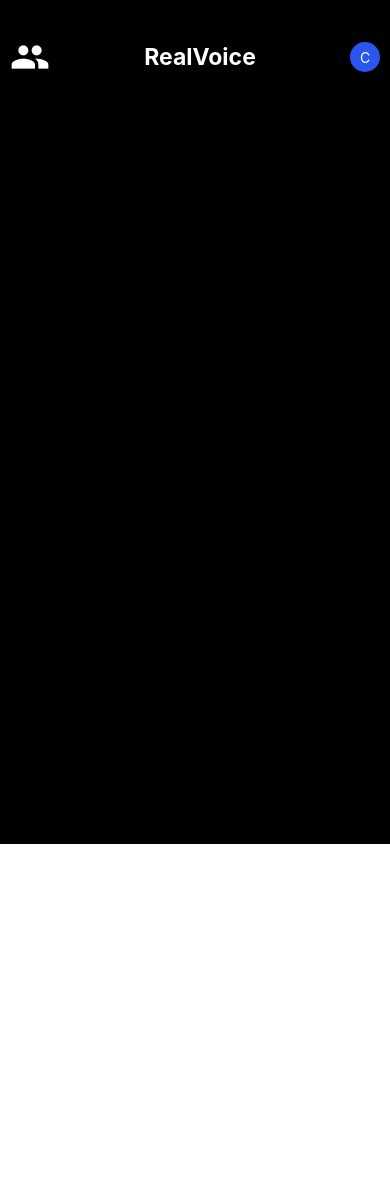
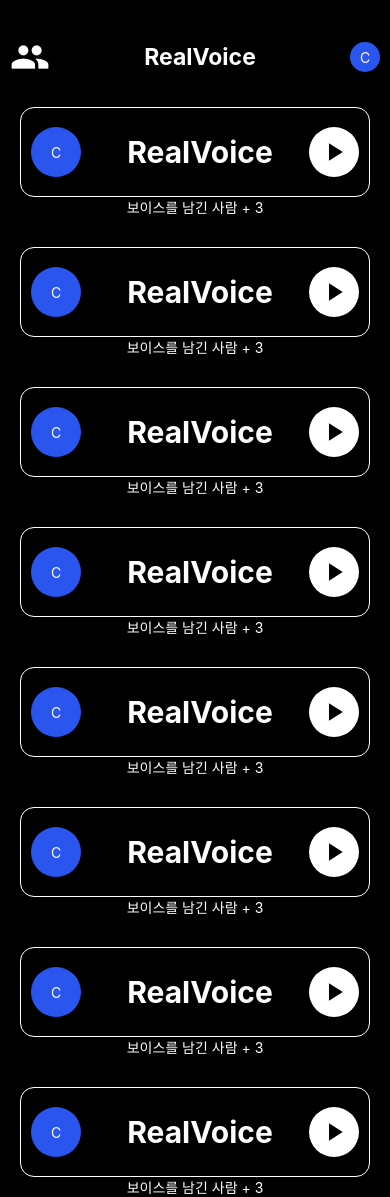
Before and after one commit to dudcks5477/RealVoice, a React Native app: screen /UploadMain in a window 390 px wide. Before the commit the page ends 844 px from the top, so only its background shows below. Built offline with nearby package versions, Linux system fonts and the light colour scheme.

Commit message:
Should find how design about Comment other users

```diff
--- a/src/screens/UploadMainScreen.js
+++ b/src/screens/UploadMainScreen.js
@@ -1,15 +1,18 @@
-import React from 'react';
-import {View, Text, TouchableOpacity, Image} from 'react-native';
+import React, {useEffect, useState} from 'react';
+import {View, Text, TouchableOpacity, ScrollView} from 'react-native';
 import Icon from 'react-native-vector-icons/MaterialIcons';
 import {useNavigation} from '@react-navigation/native';
 
 import Common from '../styles/common';
 import mainScreenStyle from '../styles/mainScreenStyle';
+import uploadMainScreenStyle from '../styles/uploadMainScreenStyle';
 
 const UploadMainScreen = () => {
   const userName = 'Chan';
   const firstLetter = userName.charAt(0).toUpperCase();
   const navigation = useNavigation();
+
+  const [isPlaying, setIsPlaying] = useState(false);
 
   const handleAddFriends = () => {
     navigation.navigate('AddFriends');
@@ -18,6 +21,20 @@ const UploadMainScreen = () => {
   const handleProfile = () => {
     navigation.navigate('Profile');
   };
+
+  const togglePlayPause = () => {
+    setIsPlaying(!isPlaying);
+  };
+
+  useEffect(() => {
+    if (isPlaying) {
+      const timer = setTimeout(() => {
+        setIsPlaying(false);
+      }, 3000);
+
+      return () => clearTimeout(timer);
+    }
+  }, [isPlaying]);
 
   return (
     <View style={Common.container}>
@@ -38,6 +55,176 @@ const UploadMainScreen = () => {
           </View>
         </TouchableOpacity>
       </View>
+      <ScrollView style={{flex: 1}}>
+        <View style={uploadMainScreenStyle.uploadedContainer}>
+          <View style={uploadMainScreenStyle.voiceContainer}>
+            <TouchableOpacity
+              style={mainScreenStyle.buttonContainer}
+              onPress={handleProfile}>
+              <View style={uploadMainScreenStyle.circle}>
+                <Text style={uploadMainScreenStyle.button}>{firstLetter}</Text>
+              </View>
+            </TouchableOpacity>
+            <Text style={uploadMainScreenStyle.userName}>RealVoice</Text>
+            <TouchableOpacity
+              style={uploadMainScreenStyle.timerBtn}
+              onPress={togglePlayPause}>
+              <Icon
+                name={isPlaying ? 'pause' : 'play-arrow'}
+                style={uploadMainScreenStyle.icon}
+              />
+            </TouchableOpacity>
+          </View>
+          <Text style={{color: '#fff'}}>보이스를 남긴 사람 + 3</Text>
+        </View>
+        <View style={uploadMainScreenStyle.uploadedContainer}>
+          <View style={uploadMainScreenStyle.voiceContainer}>
+            <TouchableOpacity
+              style={mainScreenStyle.buttonContainer}
+              onPress={handleProfile}>
+              <View style={uploadMainScreenStyle.circle}>
+                <Text style={uploadMainScreenStyle.button}>{firstLetter}</Text>
+              </View>
+            </TouchableOpacity>
+            <Text style={uploadMainScreenStyle.userName}>RealVoice</Text>
+            <TouchableOpacity
+              style={uploadMainScreenStyle.timerBtn}
+              onPress={togglePlayPause}>
+              <Icon
+                name={isPlaying ? 'pause' : 'play-arrow'}
+                style={uploadMainScreenStyle.icon}
+              />
+            </TouchableOpacity>
+          </View>
+          <Text style={{color: '#fff'}}>보이스를 남긴 사람 + 3</Text>
+        </View>
+        <View style={uploadMainScreenStyle.uploadedContainer}>
+          <View style={uploadMainScreenStyle.voiceContainer}>
+            <TouchableOpacity
+              style={mainScreenStyle.buttonContainer}
+              onPress={handleProfile}>
+              <View style={uploadMainScreenStyle.circle}>
+                <Text style={uploadMainScreenStyle.button}>{firstLetter}</Text>
+              </View>
+            </TouchableOpacity>
+            <Text style={uploadMainScreenStyle.userName}>RealVoice</Text>
+            <TouchableOpacity
+              style={uploadMainScreenStyle.timerBtn}
+              onPress={togglePlayPause}>
+              <Icon
+                name={isPlaying ? 'pause' : 'play-arrow'}
+                style={uploadMainScreenStyle.icon}
+              />
+            </TouchableOpacity>
+          </View>
+          <Text style={{color: '#fff'}}>보이스를 남긴 사람 + 3</Text>
+        </View>
+        <View style={uploadMainScreenStyle.uploadedContainer}>
+          <View style={uploadMainScreenStyle.voiceContainer}>
+            <TouchableOpacity
+              style={mainScreenStyle.buttonContainer}
+              onPress={handleProfile}>
+              <View style={uploadMainScreenStyle.circle}>
+                <Text style={uploadMainScreenStyle.button}>{firstLetter}</Text>
+              </View>
+            </TouchableOpacity>
+            <Text style={uploadMainScreenStyle.userName}>RealVoice</Text>
+            <TouchableOpacity
+              style={uploadMainScreenStyle.timerBtn}
+              onPress={togglePlayPause}>
+              <Icon
+                name={isPlaying ? 'pause' : 'play-arrow'}
+                style={uploadMainScreenStyle.icon}
+              />
+            </TouchableOpacity>
+          </View>
+          <Text style={{color: '#fff'}}>보이스를 남긴 사람 + 3</Text>
+        </View>
+        <View style={uploadMainScreenStyle.uploadedContainer}>
+          <View style={uploadMainScreenStyle.voiceContainer}>
+            <TouchableOpacity
+              style={mainScreenStyle.buttonContainer}
+              onPress={handleProfile}>
+              <View style={uploadMainScreenStyle.circle}>
+                <Text style={uploadMainScreenStyle.button}>{firstLetter}</Text>
+              </View>
+            </TouchableOpacity>
+            <Text style={uploadMainScreenStyle.userName}>RealVoice</Text>
+            <TouchableOpacity
+              style={uploadMainScreenStyle.timerBtn}
+              onPress={togglePlayPause}>
+              <Icon
+                name={isPlaying ? 'pause' : 'play-arrow'}
+                style={uploadMainScreenStyle.icon}
+              />
+            </TouchableOpacity>
+          </View>
+          <Text style={{color: '#fff'}}>보이스를 남긴 사람 + 3</Text>
+        </View>
+        <View style={uploadMainScreenStyle.uploadedContainer}>
+          <View style={uploadMainScreenStyle.voiceContainer}>
+            <TouchableOpacity
+              style={mainScreenStyle.buttonContainer}
+              onPress={handleProfile}>
+              <View style={uploadMainScreenStyle.circle}>
+                <Text style={uploadMainScreenStyle.button}>{firstLetter}</Text>
+              </View>
+            </TouchableOpacity>
+            <Text style={uploadMainScreenStyle.userName}>RealVoice</Text>
+            <TouchableOpacity
+              style={uploadMainScreenStyle.timerBtn}
+              onPress={togglePlayPause}>
+              <Icon
+                name={isPlaying ? 'pause' : 'play-arrow'}
+                style={uploadMainScreenStyle.icon}
+              />
+            </TouchableOpacity>
+          </View>
+          <Text style={{color: '#fff'}}>보이스를 남긴 사람 + 3</Text>
+        </View>
+        <View style={uploadMainScreenStyle.uploadedContainer}>
+          <View style={uploadMainScreenStyle.voiceContainer}>
+            <TouchableOpacity
+              style={mainScreenStyle.buttonContainer}
+              onPress={handleProfile}>
+              <View style={uploadMainScreenStyle.circle}>
+                <Text style={uploadMainScreenStyle.button}>{firstLetter}</Text>
+              </View>
+            </TouchableOpacity>
+            <Text style={uploadMainScreenStyle.userName}>RealVoice</Text>
+            <TouchableOpacity
+              style={uploadMainScreenStyle.timerBtn}
+              onPress={togglePlayPause}>
+              <Icon
+                name={isPlaying ? 'pause' : 'play-arrow'}
+                style={uploadMainScreenStyle.icon}
+              />
+            </TouchableOpacity>
+          </View>
+          <Text style={{color: '#fff'}}>보이스를 남긴 사람 + 3</Text>
+        </View>
+        <View style={uploadMainScreenStyle.uploadedContainer}>
+          <View style={uploadMainScreenStyle.voiceContainer}>
+            <TouchableOpacity
+              style={mainScreenStyle.buttonContainer}
+              onPress={handleProfile}>
+              <View style={uploadMainScreenStyle.circle}>
+                <Text style={uploadMainScreenStyle.button}>{firstLetter}</Text>
+              </View>
+            </TouchableOpacity>
+            <Text style={uploadMainScreenStyle.userName}>RealVoice</Text>
+            <TouchableOpacity
+              style={uploadMainScreenStyle.timerBtn}
+              onPress={togglePlayPause}>
+              <Icon
+                name={isPlaying ? 'pause' : 'play-arrow'}
+                style={uploadMainScreenStyle.icon}
+              />
+            </TouchableOpacity>
+          </View>
+          <Text style={{color: '#fff'}}>보이스를 남긴 사람 + 3</Text>
+        </View>
+      </ScrollView>
     </View>
   );
 };
--- /dev/null
+++ b/src/styles/uploadMainScreenStyle.js
@@ -0,0 +1,48 @@
+import {StyleSheet} from 'react-native';
+
+const UploadMainScreenStyle = StyleSheet.create({
+  uploadedContainer: {
+    alignItems: 'center',
+  },
+  voiceContainer: {
+    borderWidth: 1,
+    borderRadius: 14,
+    width: 350,
+    height: 90,
+    marginTop: 30,
+    borderColor: '#fff',
+    alignItems: 'center',
+    flexDirection: 'row',
+    justifyContent: 'space-between',
+  },
+  circle: {
+    width: 50,
+    height: 50,
+    borderRadius: 50,
+    backgroundColor: '#2a55ee',
+    alignItems: 'center',
+    justifyContent: 'center',
+  },
+  button: {
+    color: '#fff',
+  },
+  userName: {
+    color: '#fff',
+    fontSize: 30,
+    fontWeight: 'bold',
+  },
+  timerBtn: {
+    width: 50,
+    height: 50,
+    borderRadius: 50,
+    marginRight: 10,
+    backgroundColor: '#fff',
+    justifyContent: 'center',
+    alignItems: 'center',
+  },
+  icon: {
+    fontSize: 30,
+    color: '#000',
+  },
+});
+export default UploadMainScreenStyle;
```
